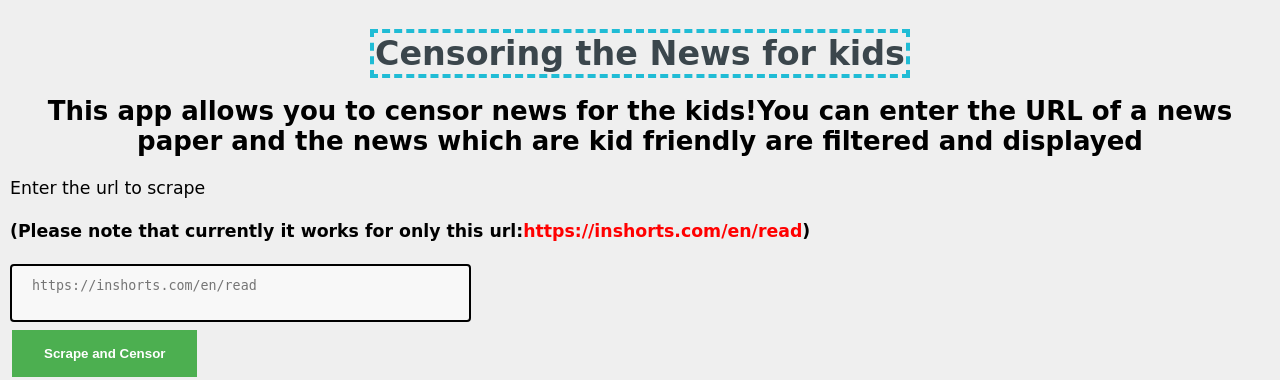
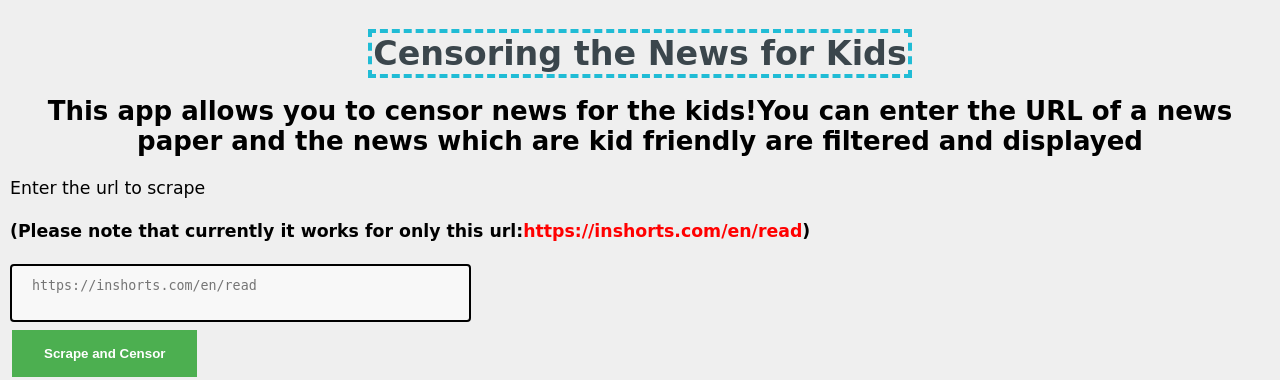
Before and after one commit to A-Aparna/Censoring-the-News-for-Kids, a Flask app: page / in a window 1280 px wide. Shown: the top 380 px of the page. Run offline with Flask 2, Linux system fonts and the light colour scheme.

Commit message:
Update home.html

```diff
--- a/templates/home.html
+++ b/templates/home.html
@@ -10,7 +10,7 @@
 
     <header  >
             <div id="header" class="section">
-                <h1 align="center"><span> Censoring the News for kids</span></h1>
+                <h1 align="center"><span> Censoring the News for Kids</span></h1>
         </div>
 	<div id="header" class="section">
 		<h2 align="center"><span> This app allows you to censor news for the kids!You can enter the URL of a news paper and the news which are kid friendly are filtered and displayed </span></h2>
```
